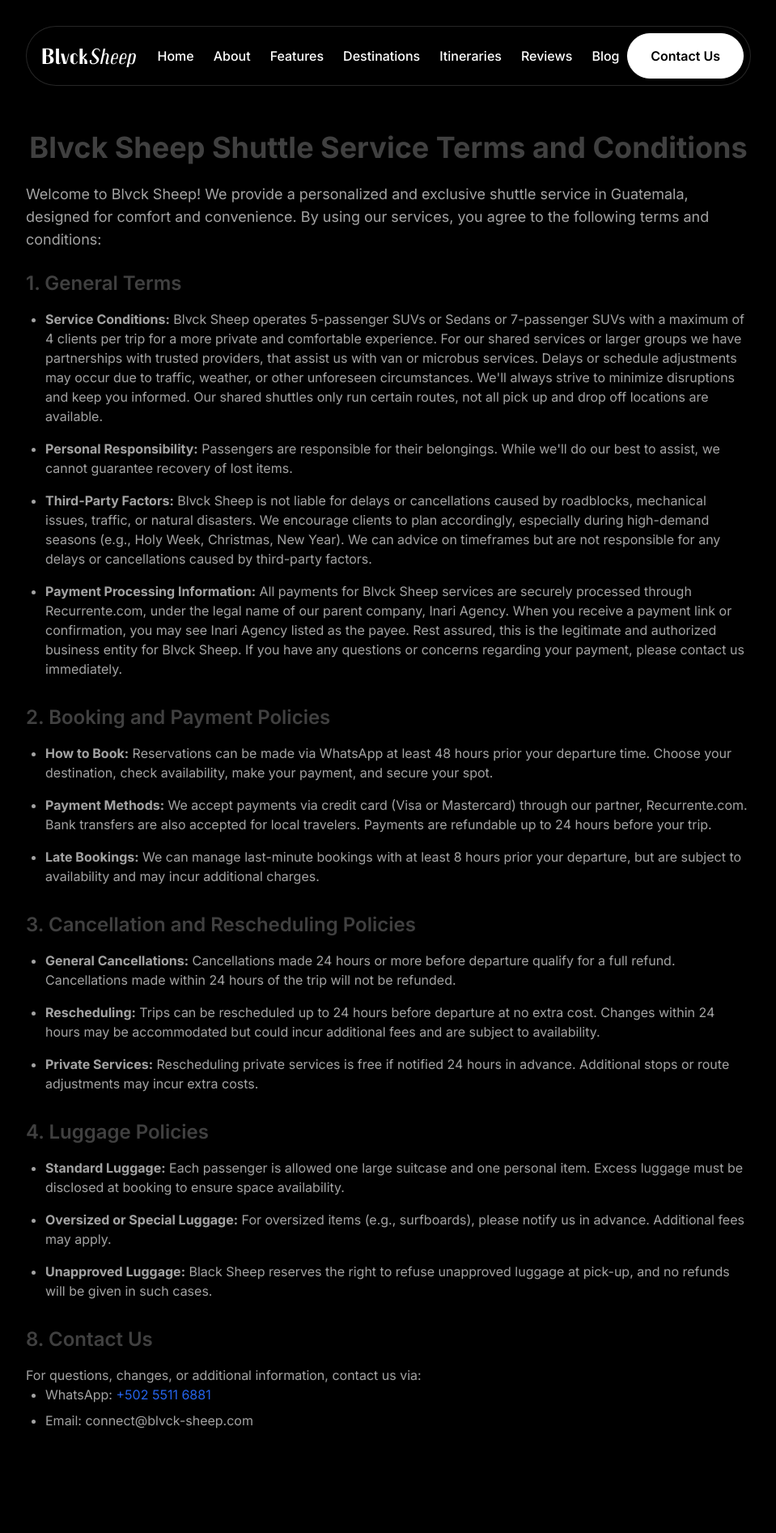
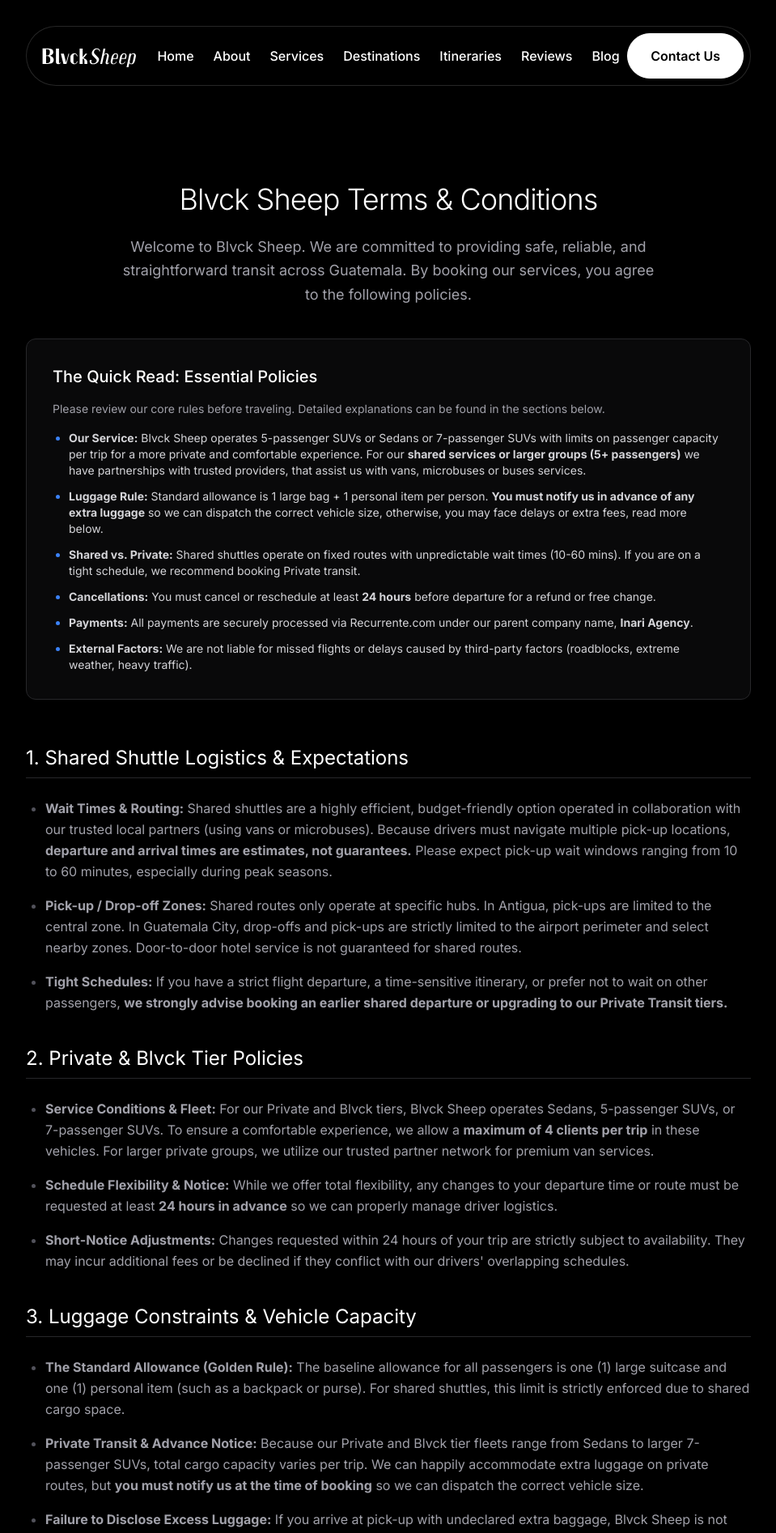
Before and after one commit to byron-rod/blvck-sheep, a Next.js app: page /terms-conditions in a window 1280 px wide. Shown: the top 1893 px of the page at 81% size, without its empty margins (160-1119 px from the left). Built offline with nearby package versions, Linux system fonts and the light colour scheme.

Commit message:
detalles puros detalles

```diff
--- a/src/app/terms-conditions/page.tsx
+++ b/src/app/terms-conditions/page.tsx
@@ -1,158 +1,170 @@
-export const metadata = {
-  title: "Terms and Conditions - Black Sheep Shuttle Service",
+import { Metadata } from "next";
+
+export const metadata: Metadata = {
+  title: "Terms and Conditions | Blvck Sheep Shuttle Service",
   description:
-    "Read the terms and conditions for using Black Sheep's personalized shuttle services in Guatemala.",
+    "Read the terms, conditions, and logistical policies for using Blvck Sheep's shared, private, and premium transit services in Guatemala.",
 };
 
 export default function TermsConditions() {
   return (
-    <main className="container mx-auto max-w-4xl py-8 px-6 lg:px-0">
-      <h1 className="text-4xl font-bold mb-6 text-center text-neutral-700">
-        Blvck Sheep Shuttle Service Terms and Conditions
+    <main className="container mx-auto max-w-4xl py-24 px-6 lg:px-0">
+      <h1 className="text-4xl font-light mb-6 text-center text-white tracking-tight">
+        Blvck Sheep Terms & Conditions
       </h1>
-      <p className="text-lg mb-6 text-neutral-400">
-        Welcome to Blvck Sheep! We provide a personalized and exclusive shuttle
-        service in Guatemala, designed for comfort and convenience. By using our
-        services, you agree to the following terms and conditions:
+      <p className="text-lg mb-10 text-zinc-400 text-center max-w-2xl mx-auto leading-relaxed">
+        Welcome to Blvck Sheep. We are committed to providing safe, reliable, and straightforward transit across Guatemala. By booking our services, you agree to the following policies.
       </p>
 
-      {/* General Terms */}
-      <section className="mb-8">
-        <h2 className="text-2xl font-semibold mb-4 text-neutral-700">
-          1. General Terms
+      {/* THE QUICK READ (TL;DR) */}
+      <section className="mb-14 bg-zinc-900/40 border border-zinc-800 rounded-xl p-6 md:p-8">
+        <h2 className="text-xl font-medium mb-4 text-white">
+          The Quick Read: Essential Policies
         </h2>
-        <ul className="list-disc pl-6 text-neutral-400 space-y-4">
+        <p className="text-zinc-400 mb-4 text-sm">
+          Please review our core rules before traveling. Detailed explanations can be found in the sections below.
+        </p>
+        <ul className="list-disc pl-5 text-zinc-300 space-y-3 text-sm marker:text-blue-500">
           <li>
-            <strong>Service Conditions:</strong> Blvck Sheep operates
-            5-passenger SUVs or Sedans or 7-passenger SUVs with a maximum of 4
-            clients per trip for a more private and comfortable experience. For
-            our shared services or larger groups we have partnerships with
-            trusted providers, that assist us with van or microbus services.
-            Delays or schedule adjustments may occur due to traffic, weather, or
-            other unforeseen circumstances. We&apos;ll always strive to minimize
-            disruptions and keep you informed. Our shared shuttles only run certain routes, not all pick up and drop off locations are available.
+            <strong>Our Service:</strong> Blvck Sheep operates 5-passenger SUVs or Sedans or 7-passenger SUVs with limits on passenger capacity per trip for a more private and comfortable experience. For our <strong>shared services or larger groups (5+ passengers)</strong> we have partnerships with trusted providers, that assist us with vans, microbuses or buses services.
           </li>
           <li>
-            <strong>Personal Responsibility:</strong> Passengers are responsible
-            for their belongings. While we&apos;ll do our best to assist, we
-            cannot guarantee recovery of lost items.
+            <strong>Luggage Rule:</strong> Standard allowance is 1 large bag + 1 personal item per person. <strong>You must notify us in advance of any extra luggage</strong> so we can dispatch the correct vehicle size, otherwise, you may face delays or extra fees, read more below.
           </li>
           <li>
-            <strong>Third-Party Factors:</strong> Blvck Sheep is not liable for
-            delays or cancellations caused by roadblocks, mechanical issues,
-            traffic, or natural disasters. We encourage clients to plan
-            accordingly, especially during high-demand seasons (e.g., Holy Week,
-            Christmas, New Year). We can advice on timeframes but are not responsible for any delays or cancellations caused by third-party factors.
+            <strong>Shared vs. Private:</strong> Shared shuttles operate on fixed routes with unpredictable wait times (10-60 mins). If you are on a tight schedule, we recommend booking Private transit.
           </li>
           <li>
-            <strong>Payment Processing Information:</strong> All payments for
-            Blvck Sheep services are securely processed through Recurrente.com,
-            under the legal name of our parent company, Inari Agency. When you
-            receive a payment link or confirmation, you may see Inari Agency
-            listed as the payee. Rest assured, this is the legitimate and
-            authorized business entity for Blvck Sheep. If you have any
-            questions or concerns regarding your payment, please contact us
-            immediately.
+            <strong>Cancellations:</strong> You must cancel or reschedule at least <strong>24 hours</strong> before departure for a refund or free change.
+          </li>
+          <li>
+            <strong>Payments:</strong> All payments are securely processed via Recurrente.com under our parent company name, <strong>Inari Agency</strong>.
+          </li>
+          <li>
+            <strong>External Factors:</strong> We are not liable for missed flights or delays caused by third-party factors (roadblocks, extreme weather, heavy traffic).
           </li>
         </ul>
       </section>
 
-      {/* Booking and Payment Policies */}
-      <section className="mb-8">
-        <h2 className="text-2xl font-semibold mb-4 text-neutral-700">
-          2. Booking and Payment Policies
+      {/* 1. Shared Shuttle Logistics */}
+      <section className="mb-10">
+        <h2 className="text-2xl font-normal mb-6 text-white border-b border-zinc-800 pb-2">
+          1. Shared Shuttle Logistics & Expectations
         </h2>
-        <ul className="list-disc pl-6 text-neutral-400 space-y-4">
+        <ul className="list-disc pl-6 text-zinc-400 space-y-4 leading-relaxed marker:text-zinc-600">
           <li>
-            <strong>How to Book:</strong> Reservations can be made via WhatsApp
-            at least 48 hours prior your departure time. Choose your
-            destination, check availability, make your payment, and secure your
-            spot.
+            <strong>Wait Times & Routing:</strong> Shared shuttles are a highly efficient, budget-friendly option operated in collaboration with our trusted local partners (using vans or microbuses). Because drivers must navigate multiple pick-up locations, <strong>departure and arrival times are estimates, not guarantees.</strong> Please expect pick-up wait windows ranging from 10 to 60 minutes, especially during peak seasons.
           </li>
           <li>
-            <strong>Payment Methods:</strong> We accept payments via credit card
-            (Visa or Mastercard) through our partner, Recurrente.com. Bank
-            transfers are also accepted for local travelers. Payments are
-            refundable up to 24 hours before your trip.
+            <strong>Pick-up / Drop-off Zones:</strong> Shared routes only operate at specific hubs. In Antigua, pick-ups are limited to the central zone. In Guatemala City, drop-offs and pick-ups are strictly limited to the airport perimeter and select nearby zones. Door-to-door hotel service is not guaranteed for shared routes.
           </li>
           <li>
-            <strong>Late Bookings:</strong> We can manage last-minute bookings
-            with at least 8 hours prior your departure, but are subject to
-            availability and may incur additional charges.
+            <strong>Tight Schedules:</strong> If you have a strict flight departure, a time-sensitive itinerary, or prefer not to wait on other passengers, <strong>we strongly advise booking an earlier shared departure or upgrading to our Private Transit tiers.</strong>
           </li>
         </ul>
       </section>
 
-      {/* Cancellation and Rescheduling */}
-      <section className="mb-8">
-        <h2 className="text-2xl font-semibold mb-4 text-neutral-700">
-          3. Cancellation and Rescheduling Policies
+      {/* 2. Private & Blvck Tier Policies */}
+      <section className="mb-10">
+        <h2 className="text-2xl font-normal mb-6 text-white border-b border-zinc-800 pb-2">
+          2. Private & Blvck Tier Policies
         </h2>
-        <ul className="list-disc pl-6 text-neutral-400 space-y-4">
+        <ul className="list-disc pl-6 text-zinc-400 space-y-4 leading-relaxed marker:text-zinc-600">
           <li>
-            <strong>General Cancellations:</strong> Cancellations made 24 hours
-            or more before departure qualify for a full refund. Cancellations
-            made within 24 hours of the trip will not be refunded.
+            <strong>Service Conditions & Fleet:</strong> For our Private and Blvck tiers, Blvck Sheep operates Sedans, 5-passenger SUVs, or 7-passenger SUVs. To ensure a comfortable experience, we allow a <strong>maximum of 4 clients per trip</strong> in these vehicles. For larger private groups, we utilize our trusted partner network for premium van services.
           </li>
           <li>
-            <strong>Rescheduling:</strong> Trips can be rescheduled up to 24
-            hours before departure at no extra cost. Changes within 24 hours may
-            be accommodated but could incur additional fees and are subject to
-            availability.
+            <strong>Schedule Flexibility & Notice:</strong> While we offer total flexibility, any changes to your departure time or route must be requested at least <strong>24 hours in advance</strong> so we can properly manage driver logistics.
           </li>
           <li>
-            <strong>Private Services:</strong> Rescheduling private services is
-            free if notified 24 hours in advance. Additional stops or route
-            adjustments may incur extra costs.
+            <strong>Short-Notice Adjustments:</strong> Changes requested within 24 hours of your trip are strictly subject to availability. They may incur additional fees or be declined if they conflict with our drivers' overlapping schedules.
           </li>
         </ul>
       </section>
 
-      {/* Luggage Policies */}
-      <section className="mb-8">
-        <h2 className="text-2xl font-semibold mb-4 text-neutral-700">
-          4. Luggage Policies
+      {/* 3. Luggage Constraints */}
+      <section className="mb-10">
+        <h2 className="text-2xl font-normal mb-6 text-white border-b border-zinc-800 pb-2">
+          3. Luggage Constraints & Vehicle Capacity
         </h2>
-        <ul className="list-disc pl-6 text-neutral-400 space-y-4">
+        <ul className="list-disc pl-6 text-zinc-400 space-y-4 leading-relaxed marker:text-zinc-600">
           <li>
-            <strong>Standard Luggage:</strong> Each passenger is allowed one
-            large suitcase and one personal item. Excess luggage must be
-            disclosed at booking to ensure space availability.
+            <strong>The Standard Allowance (Golden Rule):</strong> The baseline allowance for all passengers is one (1) large suitcase and one (1) personal item (such as a backpack or purse). For shared shuttles, this limit is strictly enforced due to shared cargo space.
           </li>
           <li>
-            <strong>Oversized or Special Luggage:</strong> For oversized items
-            (e.g., surfboards), please notify us in advance. Additional fees may
-            apply.
+            <strong>Private Transit & Advance Notice:</strong> Because our Private and Blvck tier fleets range from Sedans to larger 7-passenger SUVs, total cargo capacity varies per trip. We can happily accommodate extra luggage on private routes, but <strong>you must notify us at the time of booking</strong> so we can dispatch the correct vehicle size.
           </li>
           <li>
-            <strong>Unapproved Luggage:</strong> Black Sheep reserves the right
-            to refuse unapproved luggage at pick-up, and no refunds will be
-            given in such cases.
+            <strong>Failure to Disclose Excess Luggage:</strong> If you arrive at pick-up with undeclared extra baggage, Blvck Sheep is not liable if it cannot safely fit in your assigned vehicle. The client assumes full responsibility for any resulting consequences, which may include paying for a secondary vehicle, significant travel delays, or the possibility that a larger vehicle is not immediately available.
+          </li>
+          <li>
+            <strong>Oversized Items:</strong> For exceptionally large items (e.g., surfboards, large instruments, or bicycles), please notify us in advance. Additional fees may apply.
           </li>
         </ul>
       </section>
 
-      {/* Contact Section */}
-      <section className="mb-8">
-        <h2 className="text-2xl font-semibold mb-4 text-neutral-700">
-          8. Contact Us
+      {/* 4. Third-Party Factors & Liability */}
+      <section className="mb-10">
+        <h2 className="text-2xl font-normal mb-6 text-white border-b border-zinc-800 pb-2">
+          4. Third-Party Factors & Liability
         </h2>
-        <p className="text-neutral-400">
-          For questions, changes, or additional information, contact us via:
+        <ul className="list-disc pl-6 text-zinc-400 space-y-4 leading-relaxed marker:text-zinc-600">
+          <li>
+            <strong>Out of Our Control:</strong> Traveling in Guatemala involves navigating unpredictable elements. Blvck Sheep is not liable for delays, missed flights, or cancellations caused by factors outside our direct control, including roadblocks, political protests, severe weather, mechanical issues, natural disasters, or unexpected heavy traffic. We encourage clients to plan accordingly, especially during high-demand seasons (e.g., Holy Week, Christmas, New Year). We can advise on timeframes but are not responsible for delays caused by third-party factors.
+          </li>
+          <li>
+            <strong>Personal Belongings:</strong> Passengers are entirely responsible for their personal items. While we will assist in locating forgotten belongings, we cannot guarantee the recovery of lost items in our vehicles or partner vans.
+          </li>
+        </ul>
+      </section>
+
+      {/* 5. Booking, Payments & Cancellations */}
+      <section className="mb-10">
+        <h2 className="text-2xl font-normal mb-6 text-white border-b border-zinc-800 pb-2">
+          5. Payments & Cancellations
+        </h2>
+        <ul className="list-disc pl-6 text-zinc-400 space-y-4 leading-relaxed marker:text-zinc-600">
+          <li>
+            <strong>Secure Processing (Inari Agency):</strong> All payments for Blvck Sheep services are securely processed through Recurrente.com under the legal name of our parent company, <strong>Inari Agency</strong>. When you receive a payment link or confirmation, you will see Inari Agency listed as the payee. Rest assured, this is the legitimate and authorized business entity for Blvck Sheep.
+          </li>
+          <li>
+            <strong>Refund Policy:</strong> Cancellations made 24 hours or more before the scheduled departure time qualify for a full refund. <strong>Cancellations made within 24 hours of the trip are strictly non-refundable.</strong>
+          </li>
+          <li>
+            <strong>Late Bookings:</strong> Last-minute reservations (within 8 hours of departure) are subject to immediate availability and may incur expedited logistics charges.
+          </li>
+        </ul>
+      </section>
+
+      {/* 6. Contact Section */}
+      <section className="mb-10">
+        <h2 className="text-2xl font-normal mb-6 text-white border-b border-zinc-800 pb-2">
+          6. Contact & Support
+        </h2>
+        <p className="text-zinc-400 mb-4">
+          For questions regarding your booking, logistical changes, or general inquiries, please reach out to our dispatch team:
         </p>
-        <ul className="list-disc pl-6 text-neutral-400 space-y-2">
+        <ul className="list-disc pl-6 text-zinc-400 space-y-2 marker:text-zinc-600">
           <li>
             WhatsApp:{" "}
             <a
               href="https://wa.me/50255116881"
               target="_blank"
               rel="noopener noreferrer"
-              className="text-blue-600 hover:underline"
+              className="text-blue-500 hover:text-blue-400 transition-colors"
             >
               +502 5511 6881
             </a>
           </li>
-          <li>Email: connect@blvck-sheep.com</li>
+          <li>
+            Email:{" "}
+            <a
+              href="mailto:connect@blvck-sheep.com"
+              className="text-blue-500 hover:text-blue-400 transition-colors"
+            >
+              connect@blvck-sheep.com
+            </a>
+          </li>
         </ul>
       </section>
     </main>
--- a/src/sections/Navbar.tsx
+++ b/src/sections/Navbar.tsx
@@ -11,7 +11,8 @@
 const navLinks = [
   { label: "Home", href: "/" },
   { label: "About", href: "/#about" },
-  { label: "Features", href: "/#features" },
+  // { label: "Features", href: "/#features" },
+  { label: "Services", href: "/#services" },
   { label: "Destinations", href: "/destinations" },
   { label: "Itineraries", href: "/itineraries" },
   { label: "Reviews", href: "/#reviews" },
--- a/src/sections/ServiceTiers.tsx
+++ b/src/sections/ServiceTiers.tsx
@@ -4,7 +4,7 @@
   {
     name: "Shared Shuttle",
     icon: Bus,
-    description: "Shared transit designed for the budget-conscious traveler. Operates on fixed daily schedules connecting major hubs, with designated pick-up and drop-off areas in each town. Expect a structured timeline with standard connection wait times.\n\nFleet: Toyota Hiace, Nissan Urvan",
+    description: "Shared transit designed for the budget-conscious traveler. Operates on fixed daily schedules, with designated pick-up and drop-off areas in each town. Expect variable wait.\n\nFleet: Toyota Hiace, Nissan Urvan",
     textRest: "text-yellow-600",
     bgRest: "bg-zinc-950",
     borderRest: "border-zinc-700",
@@ -35,11 +35,11 @@
 
 export default function ServiceTiers() {
   return (
-    <section className="relative bg-black py-24 w-full overflow-hidden">
+    <section className="relative bg-black py-24 w-full overflow-hidden" id="services">
       <div className="absolute inset-0 bg-[radial-gradient(circle_at_center,_var(--tw-gradient-stops))] from-zinc-900/30 via-black to-black pointer-events-none" />
       <div className="relative z-10 max-w-7xl mx-auto px-6">
         <h2 className="text-4xl md:text-5xl font-light tracking-tight text-white mb-16 text-center">
-          The Blvck Sheep Rides
+          Blvck Sheep Services
         </h2>
 
         <div className="grid grid-cols-1 md:grid-cols-3 gap-8">
```
Also changed, not shown: src/data/journal.ts (+6 -1 lines).
